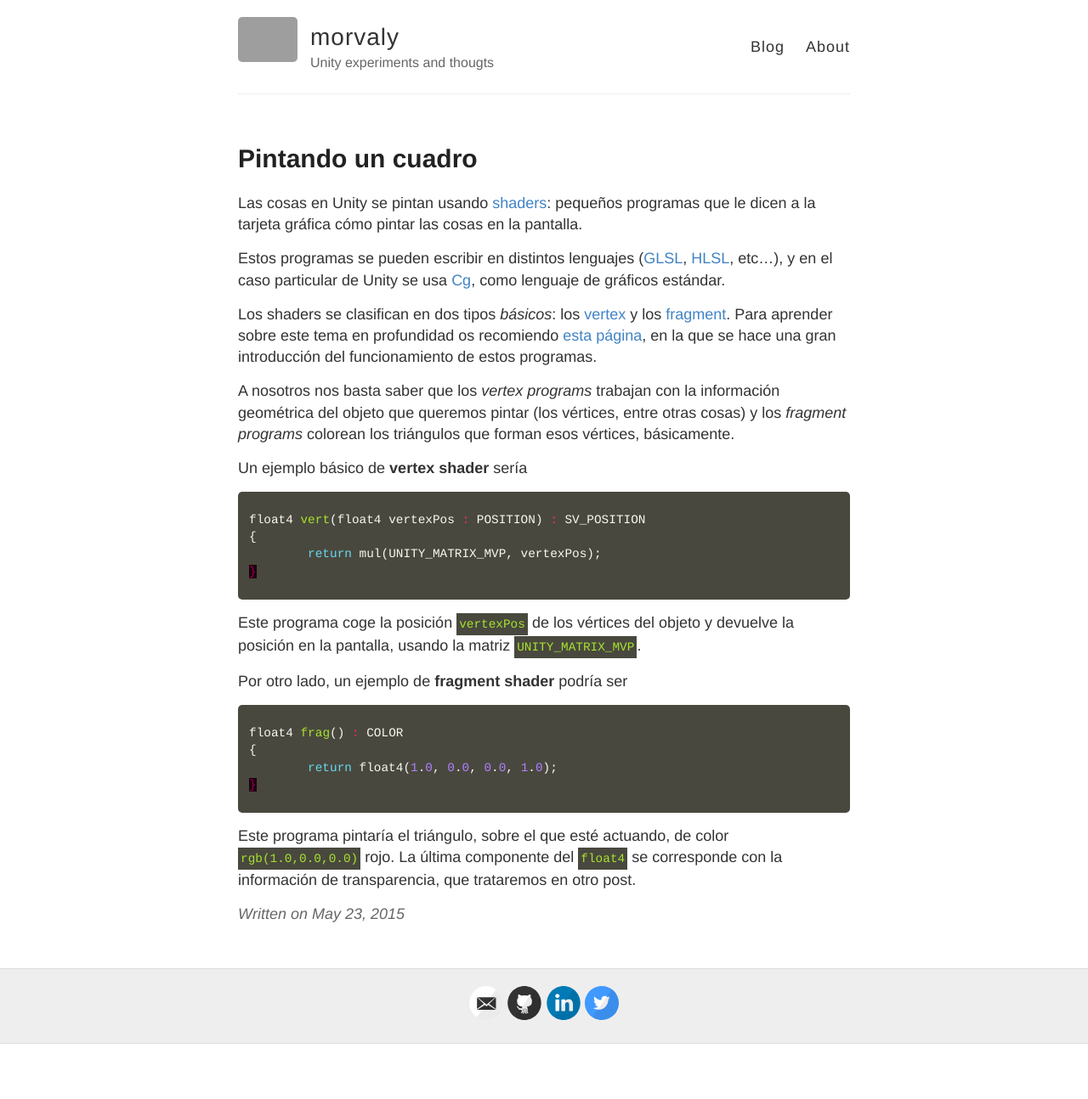
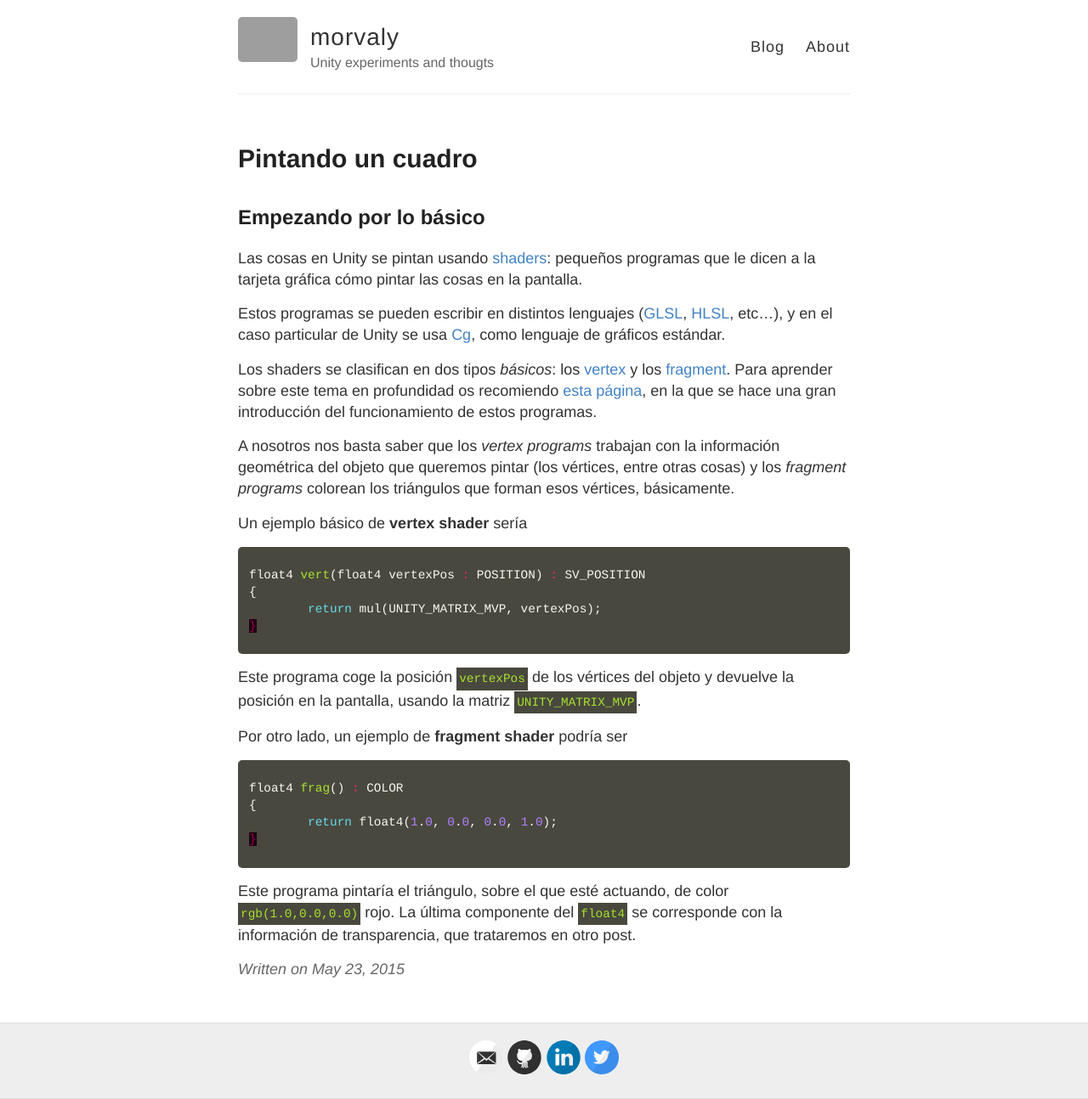
Before and after one commit to josemorval/UnityArchive, a Jekyll site: the page built from _posts/2015-05-23-pintandocuadro.md, in a window 1280 px wide. Shown: the whole page at 85% size. Built offline with Jekyll 4.4.1, drawn with Linux system fonts in a browser that asks for light colours; Markdown is read by kramdown in place of the engine named in the settings; before the commit the page ends 1229 px from its top, so only the background shows below that; grey boxes are pictures that could not be loaded.

Commit message:
Updated 2015-05-23-pintandocuadro.md

```diff
--- a/_posts/2015-05-23-pintandocuadro.md
+++ b/_posts/2015-05-23-pintandocuadro.md
@@ -5,7 +5,7 @@ published: true
 ---
 
 
-
+##Empezando por lo básico
 
 Las cosas en Unity se pintan usando [shaders](http://en.wikipedia.org/wiki/Shader): pequeños programas que le dicen a la tarjeta gráfica cómo pintar las cosas en la pantalla.
 
```
